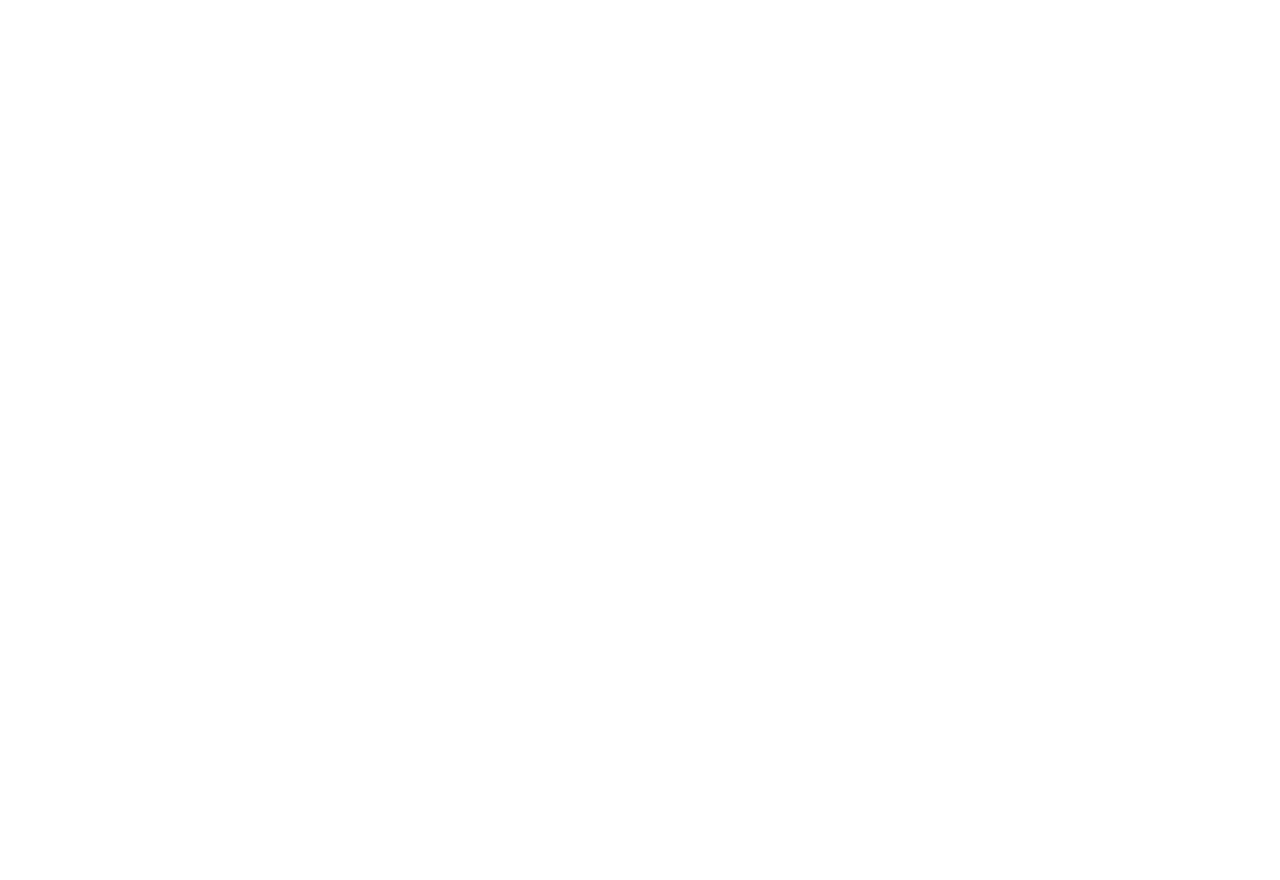
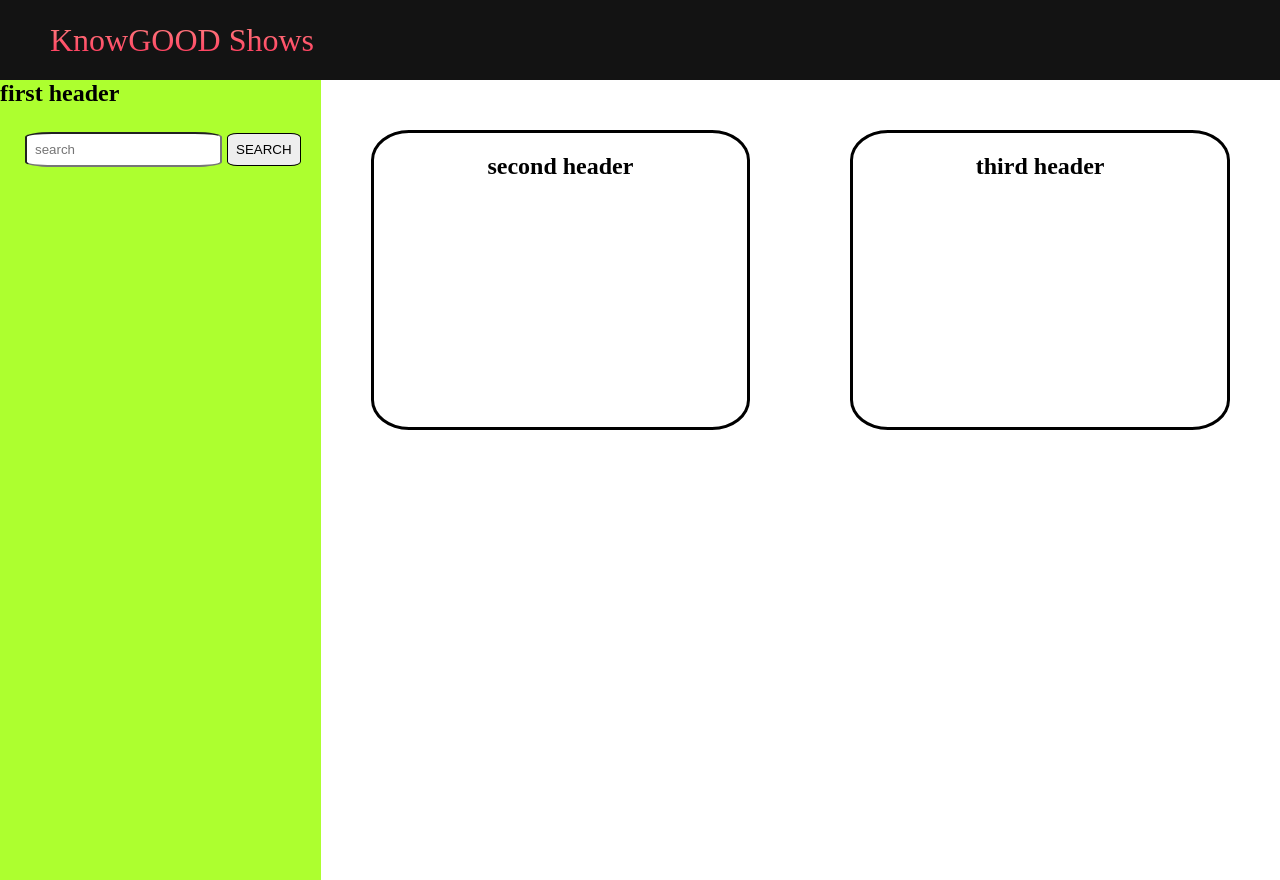
Before and after one commit to aaronsHarris/knowGood-comics, a plain HTML site: page index.html in a window 1280 px wide. Before the commit the page ends 800 px from the top, so only its background shows below. Drawn offline with nearby package versions, Linux system fonts and the light colour scheme.

Commit message:
readMe done

```diff
--- a/index.html
+++ b/index.html
@@ -1,15 +1,43 @@
 <!DOCTYPE html>
-<html lang="en">
+<html>
 
 <head>
-  <meta charset="UTF-8">
-  <meta http-equiv="X-UA-Compatible" content="IE=edge">
-  <meta name="viewport" content="width=device-width, initial-scale=1.0">
-  <title>p1  </title>
+  <meta charset="UTF-8" />
+  <meta name="viewport" content="width=device-width" />
+  <script src="https://unpkg.com/axios/dist/axios.min.js"></script>
+  <script defer src="app.js" charset="utf-8"></script>
+  <link rel="stylesheet" href="styles.css">
+  <title>know good prjt</title>
 </head>
 
 <body>
 
+  <!-- Navbar Section -->
+  <nav class="navbar">
+    <div class="navbar__container">
+      <a href="#home" id="navbar__logo">KnowGOOD Shows</a>
+
+    </div>
+  </nav>
+
+
+  <!-- main cards -->
+  <div class="container">
+    <div class="first-card">
+      <h2 class="first-header">first header</h2>
+      <div class="search-section">
+        <input type="text" id="blank" placeholder="search">
+        <button id="search-btn">Search</button>
+      </div>
+    </div>
+    <div class="second-card">
+      <h2 class="second-header">second header</h2>
+    </div>
+    <div class="third-card">
+      <h2 class="third-header">third header</h2>
+    </div>
+  </div>
+  </div>
 </body>
 
 </html>
--- a/styles.css
+++ b/styles.css
@@ -0,0 +1,110 @@
+* {
+  box-sizing: border-box;
+  margin: 0;
+  padding: 0;
+  scroll-behavior: smooth;
+}
+html, body {
+height: 100%;
+width: 100%;
+}
+
+.navbar {
+  background: #131313;
+  height: 80px;
+  display: flex;
+  justify-content: center;
+  align-items: center;
+  font-size: 1.2rem;
+  position: sticky;
+  top: 0;
+  z-index: 999;
+}
+
+.navbar__container {
+  display: flex;
+  justify-content: space-between;
+  height: 80px;
+  z-index: 1;
+  width: 100%;
+  max-width: 1300px;
+  margin: 0 auto;
+  padding: 0 50px;
+}
+
+
+
+#navbar__logo {
+  background-color: #ff8177;
+  background-image: linear-gradient(to top, #ff0844 0%, #ffb199 100%);
+  background-size: 100%;
+  -webkit-background-clip: text;
+  -moz-background-clip: text;
+  -webkit-text-fill-color: transparent;
+  -moz-text-fill-color: transparent;
+  display: flex;
+  align-items: center;
+  cursor: pointer;
+  text-decoration: none;
+  font-size: 2rem;
+}
+
+
+
+input {
+  padding: 8px;
+  border-radius: 2px;
+  border-radius: 14%;
+  margin:5px;
+}
+
+button {
+  text-transform: uppercase;
+  border: 1px solid black;
+  background-color: #eee;
+  padding: 8px;
+  border-radius: 14%;
+}
+
+.search-section {
+  display: flex;
+  justify-content: center;
+  align-items: center;
+  padding: 10px;
+  margin: 10px;
+}
+
+.container {
+  display: flex;;
+  margin: 0px;
+  height: 100%;
+  width: 100%;
+}
+
+.first-card:nth-child(1) {
+  /* order: 0;  */
+  align-self: auto;
+  background-color: greenyellow;
+  width: auto;
+}
+.second-card:nth-child(2) {
+  /* display: flex; */
+  padding: 20px;
+  width: 60%;
+  height: 300px;
+  border: solid black;
+  margin: 50px;
+  text-align: center;
+  border-radius: 10%;
+  flex-grow: 1;
+}
+
+.third-card:nth-child(3) {
+  padding: 20px;
+  width: 60%;
+  height: 300px;
+  border: solid black;
+  margin: 50px;
+  text-align: center;
+  border-radius: 10%;
+}
```
Also changed, not shown: app.js (+56 -0 lines), images/1558049.jpg (added), images/Homepage.png (added), 2 other files.
